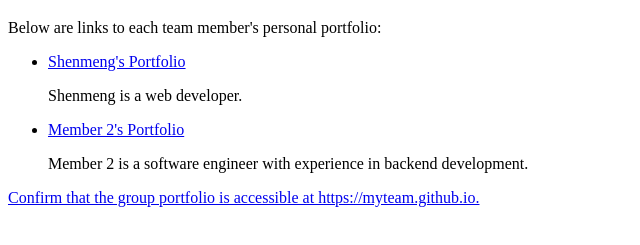
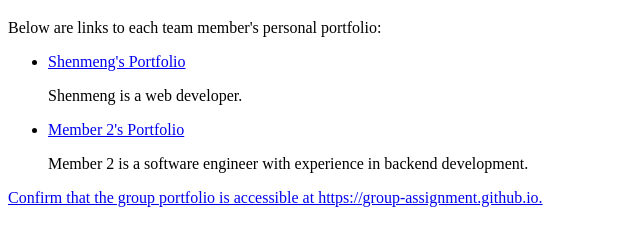
Before and after one commit to shenmeng11/group_assignment.github.io, a plain HTML site: page index.html in a window 1280 px wide. Shown: the part 61-306 px from the top of the page, without its empty margins (0-640 px from the left). Drawn offline with Linux system fonts and the light colour scheme.

Commit message:
Update index.html

```diff
--- a/index.html
+++ b/index.html
@@ -20,6 +20,6 @@
         </li>
     </ul>
 
-    <p><a href="https://group_assignment.github.io" target="_blank">Confirm that the group portfolio is accessible at https://myteam.github.io.</a></p>
+<a href="https://group-assignment.github.io" target="_blank">Confirm that the group portfolio is accessible at https://group-assignment.github.io.</a>
 </body>
 </html>
```
